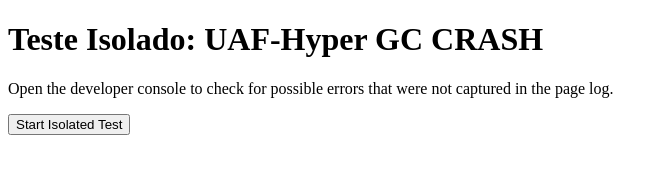
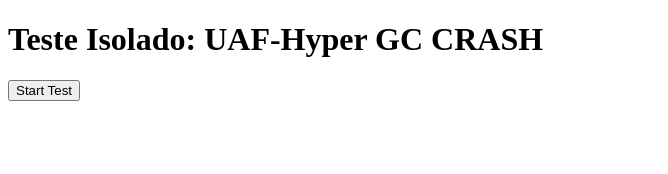
Before and after one commit to Leandrobts/UAF, a plain HTML site: page index.html in a window 1280 px wide. Shown: the whole page, without its empty margins (0-668 px from the left). Drawn offline with Linux system fonts and the light colour scheme.

Commit message:
Change button label in index.html
Updated button text from 'Start Isolated Test' to 'Start Test'.

```diff
--- a/index.html
+++ b/index.html
@@ -6,8 +6,8 @@
     </head>
 <body>
     <h1>Teste Isolado: UAF-Hyper GC CRASH</h1>
-    <p>Open the developer console to check for possible errors that were not captured in the page log.</p>
-    <button id="runIsolatedTestBtn">Start Isolated Test</button>
+
+    <button id="runIsolatedTestBtn">Start Test</button>
     <div id="output-advanced"></div>
 
     <script type="module">
```
